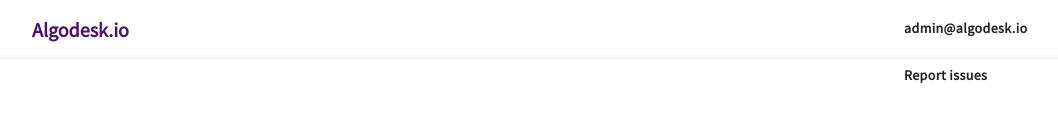
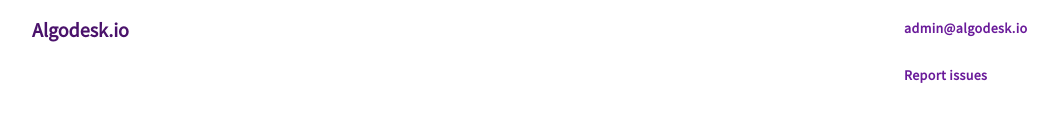
Before and after one commit to algodesk-io/algodesk.io, a React app: page /#/portal/home in a window 1280 px wide. Shown: the top 133 px of the page, without its empty margins (184-1242 px from the left). Built offline with nearby package versions, Linux system fonts and the light colour scheme.

Commit message:
site update

```diff
--- a/src/App/components/AlgoPortal/algoPortal.scss
+++ b/src/App/components/AlgoPortal/algoPortal.scss
@@ -4,6 +4,5 @@
   width: 100%;
   .algodesk-portal-container {
     height: calc(100vh - 50px);
-    box-shadow: 0 0 7px 0 rgba(0, 0, 0, 0.1);
   }
 }
--- a/src/App/components/Header/header.component.js
+++ b/src/App/components/Header/header.component.js
@@ -35,6 +35,7 @@ class Header extends React.Component {
                     </Grid>
                     <Grid item xs={2} sm={2} md={2} xl={2}>
                             <Button variant="text"
+                                    color={"primary"}
                                     style={{marginTop: 10, fontWeight: 'bold'}}
                                     onClick={() => {
                                         window.location.href = "mailto:admin@algodesk.io";
@@ -43,6 +44,7 @@ class Header extends React.Component {
                                 admin@algodesk.io
                             </Button>
                         <Button variant="text"
+                                color={"primary"}
                                 style={{marginTop: 10, fontWeight: 'bold'}}
                                 onClick={() => {
                                     window.open('https://github.com/algodesk-io/algodesk.io/issues', '_blank');
```
Also changed, not shown: website/js/app.bundle.js, 1 other file (tests, documents, lock files or other folders).
